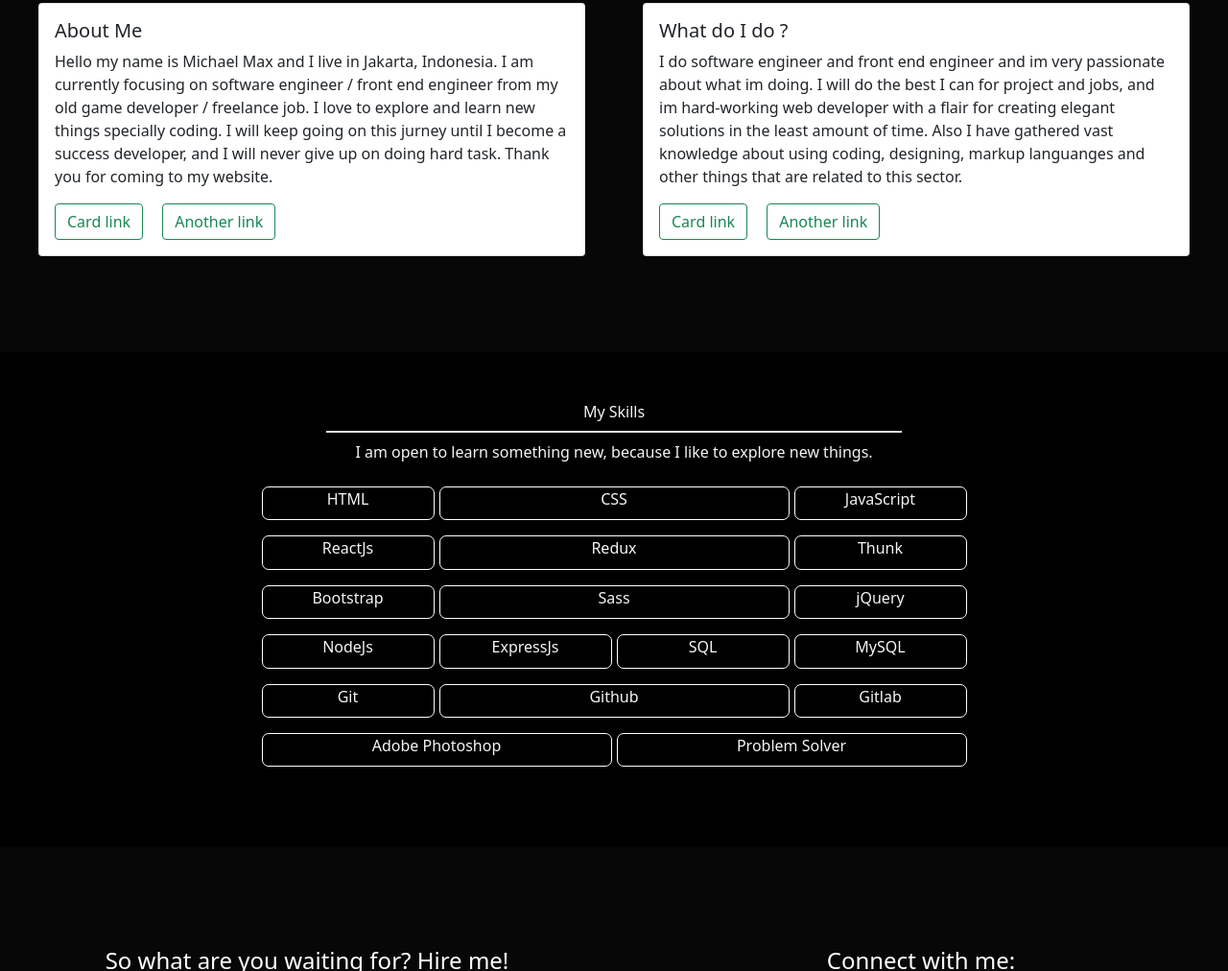
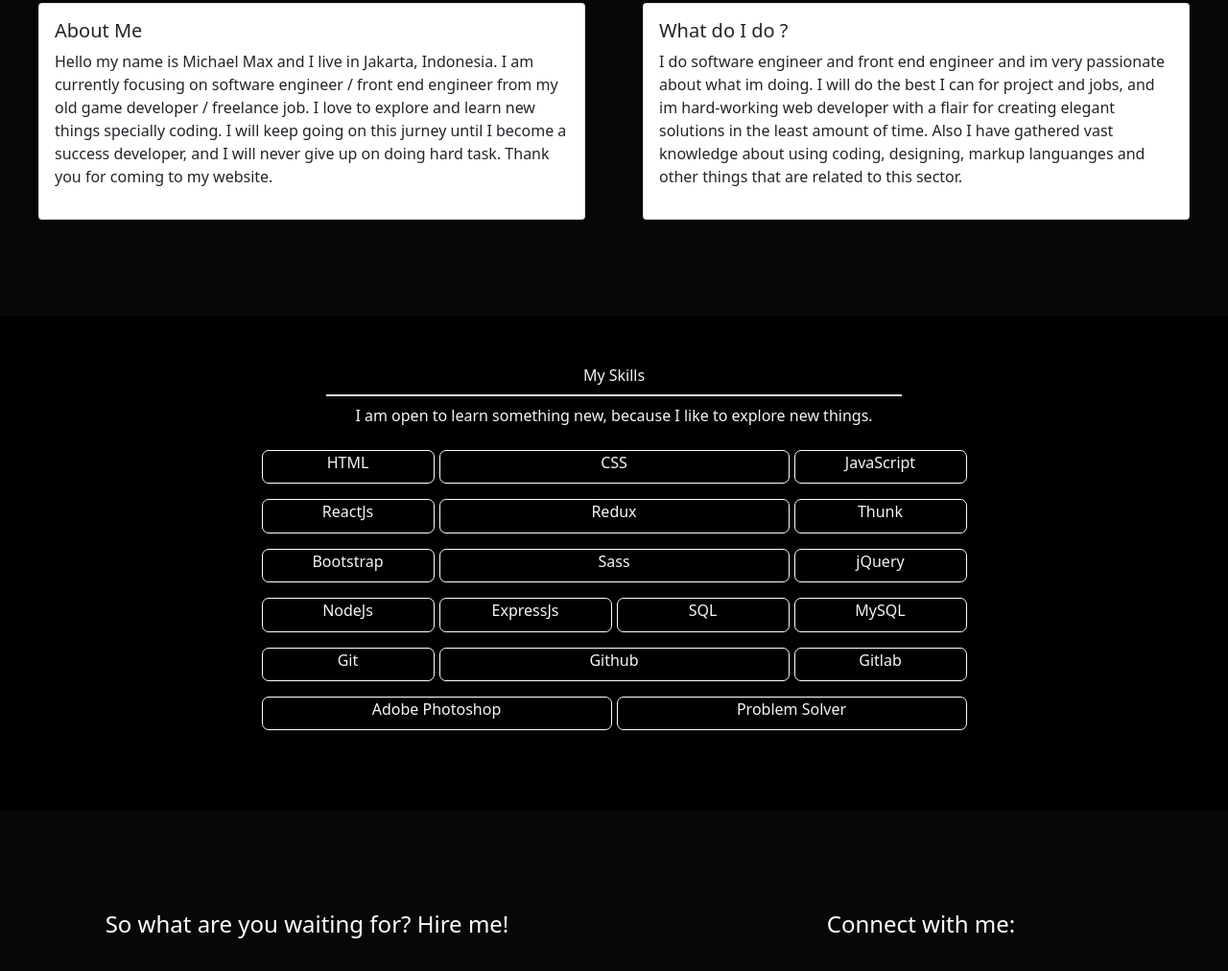
Before and after one commit to mikedanzon/tugas-glints, a plain HTML site: page week2/index.html in a window 1280 px wide. Shown: the part 945-1957 px from the top of the page at 96% size. Drawn offline with nearby package versions, Linux system fonts and the light colour scheme.

Commit message:
fix dikit

```diff
--- a/week2/index.html
+++ b/week2/index.html
@@ -64,8 +64,6 @@
                   give up on doing hard task. Thank you for coming to my website.</p>
               <p class="card-text-mobile">Hello my name is Michael Max and I live in Jakarta, Indonesia. I am currently focusing on
                 software engineer / front end engineer...</p>
-              <a href="#" class="card-link btn btn-outline-success">Card link</a>
-              <a href="#" class="card-link btn btn-outline-success">Another link</a>
             </div>
         </div>
         <div class="card" style="width: 47.5%;">
@@ -77,8 +75,6 @@
                   markup languanges and other things that are related to this sector.</p>
               <p class="card-text-mobile">I do software engineer and front end engineer and im very passionate about what im doing.
                 I will do the best I can for project...</p>
-              <a href="#" class="card-link btn btn-outline-success">Card link</a>
-              <a href="#" class="card-link btn btn-outline-success">Another link</a>
             </div>
         </div>
     </div>
```
